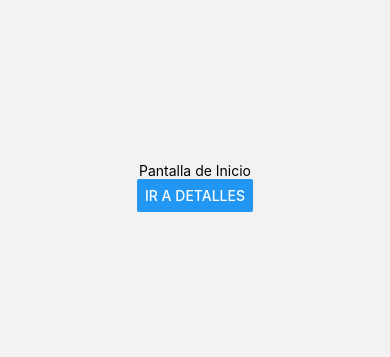
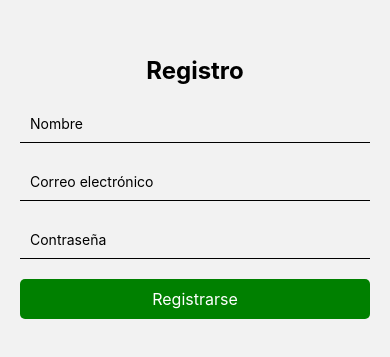
Before and after one commit to alfer007/cineClub-_Movil, a React Native app in the folder cineClub/: screen /Register in a window 390 px wide. Shown: the part 235-592 px from the top of the page. Built offline with nearby package versions, Linux system fonts and the light colour scheme; no server answers.

Commit message:
Register funcional

```diff
--- /dev/null
+++ b/cineClub/firebaseConfig.js
@@ -0,0 +1,21 @@
+import { initializeApp } from "firebase/app";
+import { getAuth } from "firebase/auth";
+import { getFirestore } from "firebase/firestore";
+import { getAnalytics } from "firebase/analytics";
+
+const firebaseConfig = {
+    apiKey: "AIzaSyAPgHdLEch0TU1BW9KZ4z_qZsKia-WwarE",
+    authDomain: "cineclub-62898.firebaseapp.com",
+    projectId: "cineclub-62898",
+    storageBucket: "cineclub-62898.firebasestorage.app",
+    messagingSenderId: "396717763094",
+    appId: "1:396717763094:web:ef5381d2f762156679a337",
+    measurementId: "G-JVS70ZW6QH"
+};
+
+// Inicializar Firebase
+const app = initializeApp(firebaseConfig);
+export const auth = getAuth(app);
+export const db = getFirestore(app);
+const analytics = getAnalytics(app);
+export const googleClientId = "396717763094-fmdca94ol8al2kggnktf80skb7q9c92q.apps.googleusercontent.com";
--- a/cineClub/package.json
+++ b/cineClub/package.json
@@ -9,10 +9,14 @@
     "web": "expo start --web"
   },
   "dependencies": {
+    "@react-native-async-storage/async-storage": "^1.23.1",
     "@react-navigation/native": "^7.0.14",
     "@react-navigation/native-stack": "^7.2.0",
     "expo": "~52.0.37",
+    "expo-auth-session": "~6.0.3",
+    "expo-random": "^14.0.1",
     "expo-status-bar": "~2.0.1",
+    "firebase": "^11.4.0",
     "react": "18.3.1",
     "react-native": "0.76.7",
     "react-native-gesture-handler": "^2.24.0",
--- a/cineClub/src/navigation/StackNavigator.js
+++ b/cineClub/src/navigation/StackNavigator.js
@@ -1,16 +1,49 @@
-import { createNativeStackNavigator } from '@react-navigation/native-stack';
-import { NavigationContainer } from '@react-navigation/native';
-import HomeScreen from '../screens/HomeScreen';
-import DetailsScreen from '../screens/DetailsScreen';
+import React, { useEffect, useState } from "react";
+import { View, ActivityIndicator } from "react-native";
+import { createNativeStackNavigator } from "@react-navigation/native-stack";
+import { NavigationContainer } from "@react-navigation/native";
+import HomeScreen from "../screens/HomeScreen";
+import DetailsScreen from "../screens/DetailsScreen";
+import RegisterScreen from "../screens/RegisterScreen";
+import Dashboard from "../screens/Dashboard"; // Asegúrate de importar Dashboard
+import { auth } from "../../firebaseConfig";
+import { onAuthStateChanged } from "firebase/auth";
 
 const Stack = createNativeStackNavigator();
 
 export default function StackNavigator() {
+  const [loading, setLoading] = useState(true);
+  const [user, setUser] = useState(null);
+
+  useEffect(() => {
+    const unsubscribe = onAuthStateChanged(auth, (currentUser) => {
+      setUser(currentUser);
+      setLoading(false);
+    });
+
+    return () => unsubscribe();
+  }, []);
+
+  if (loading) {
+    return (
+      <View style={{ flex: 1, justifyContent: "center", alignItems: "center" }}>
+        <ActivityIndicator size="large" color="#0000ff" />
+      </View>
+    );
+  }
+
   return (
     <NavigationContainer>
-      <Stack.Navigator initialRouteName="Home" screenOptions={{headerShown: false}}>
-        <Stack.Screen name="Home" component={HomeScreen} options={{ title: 'Inicio' }} />
-        <Stack.Screen name="Details" component={DetailsScreen} options={{ title: 'Detalles' }} />
+      <Stack.Navigator screenOptions={{ headerShown: false }}>
+        {user ? (
+          <Stack.Screen name="Dashboard" component={Dashboard} />
+        ) : (
+          <>
+            <Stack.Screen name="Home" component={HomeScreen} />
+            <Stack.Screen name="Details" component={DetailsScreen} />
+            <Stack.Screen name="Register" component={RegisterScreen} />
+          </>
+        )}
       </Stack.Navigator>
     </NavigationContainer>
   );
--- /dev/null
+++ b/cineClub/src/screens/Dashboard.js
@@ -0,0 +1,32 @@
+import React from "react";
+import { View, Text, TouchableOpacity, StyleSheet, Alert } from "react-native";
+import { signOut } from "firebase/auth";
+import { auth } from "../../firebaseConfig";
+
+export default function Dashboard({ navigation }) {
+  const handleLogout = async () => {
+    try {
+      await signOut(auth);
+      Alert.alert("Sesión cerrada");
+
+    } catch (error) {
+      Alert.alert("Error", error.message);
+    }
+  };
+
+  return (
+    <View style={styles.container}>
+      <Text style={styles.title}>Bienvenido al Dashboard</Text>
+      <TouchableOpacity style={styles.button} onPress={handleLogout}>
+        <Text style={styles.buttonText}>Cerrar Sesión</Text>
+      </TouchableOpacity>
+    </View>
+  );
+}
+
+const styles = StyleSheet.create({
+  container: { flex: 1, justifyContent: "center", alignItems: "center", padding: 20 },
+  title: { fontSize: 24, fontWeight: "bold", marginBottom: 20 },
+  button: { backgroundColor: "red", padding: 10, borderRadius: 5, width: "100%", alignItems: "center" },
+  buttonText: { color: "white", fontSize: 16 }
+});
--- a/cineClub/src/screens/HomeScreen.js
+++ b/cineClub/src/screens/HomeScreen.js
@@ -1,10 +1,44 @@
-import { View, Text, Button } from 'react-native';
+import React, { useState } from "react";
+import { View, Text, TextInput, TouchableOpacity, StyleSheet, Alert } from "react-native";
+import { signInWithEmailAndPassword } from "firebase/auth";
+import { auth } from "../../firebaseConfig";
 
 export default function HomeScreen({ navigation }) {
+  const [email, setEmail] = useState("");
+  const [password, setPassword] = useState("");
+
+  const handleLogin = async () => {
+    try {
+      await signInWithEmailAndPassword(auth, email, password);
+      Alert.alert("Inicio de sesión exitoso");
+
+    } catch (error) {
+      Alert.alert("Error", error.message);
+    }
+  };
+
+
+
   return (
-    <View style={{ flex: 1, justifyContent: 'center', alignItems: 'center' }}>
-      <Text>Pantalla de Inicio</Text>
-      <Button title="Ir a Detalles" onPress={() => navigation.navigate('Details')} />
+    <View style={styles.container}>
+      <Text style={styles.title}>Iniciar Sesión</Text>
+      <TextInput style={styles.input} placeholder="Correo electrónico" value={email} onChangeText={setEmail} keyboardType="email-address" />
+      <TextInput style={styles.input} placeholder="Contraseña" value={password} onChangeText={setPassword} secureTextEntry />
+      <TouchableOpacity style={styles.button2} onPress={() => navigation.navigate("Register")}>
+        <Text style={styles.buttonText}>Registrarse</Text>
+      </TouchableOpacity>
+      <TouchableOpacity style={styles.button} onPress={handleLogin}>
+        <Text style={styles.buttonText}>Ingresar</Text>
+      </TouchableOpacity>
     </View>
   );
 }
+
+const styles = StyleSheet.create({
+  container: { flex: 1, justifyContent: "center", alignItems: "center", padding: 20 },
+  title: { fontSize: 24, fontWeight: "bold", marginBottom: 20 },
+  input: { width: "100%", padding: 10, borderBottomWidth: 1, marginBottom: 20 },
+  button: { backgroundColor: "blue", padding: 10, borderRadius: 5, width: "100%", alignItems: "center" },
+  button2: { backgroundColor: "black", padding: 10, borderRadius: 5, width: "100%", alignItems: "center" },
+  buttonText: { color: "white", fontSize: 16 }
+});
--- /dev/null
+++ b/cineClub/src/screens/RegisterScreen.js
@@ -0,0 +1,61 @@
+import React, { useState } from "react";
+import { View, Text, TextInput, TouchableOpacity, StyleSheet, Alert } from "react-native";
+import { createUserWithEmailAndPassword } from "firebase/auth";
+import { auth, db } from "../../firebaseConfig";
+import { setDoc, doc } from "firebase/firestore";
+
+export default function RegisterScreen({ navigation }) {
+  const [email, setEmail] = useState("");
+  const [password, setPassword] = useState("");
+  const [nombre, setNombre] = useState("");
+
+  const handleRegister = async () => {
+    if (!nombre || !email || !password) {
+      Alert.alert("Error", "Por favor, completa todos los campos");
+      return;
+    }
+
+    try {
+      // Crear usuario en Firebase Authentication
+      const userCredential = await createUserWithEmailAndPassword(auth, email, password);
+      const user = userCredential.user;
+
+      console.log("Usuario registrado:", user.uid);
+
+      // Guardar usuario en Firestore
+      await setDoc(doc(db, "usuarios", user.uid), {
+        nombre: nombre,
+        email: email,
+        puntos: 0,
+        createdAt: new Date().toISOString()
+      });
+
+      Alert.alert("Registro exitoso", "Bienvenido!");
+      navigation.replace("Dashboard"); // Reemplaza para evitar regresar al registro
+
+    } catch (error) {
+      console.error("Error al registrar:", error);
+      Alert.alert("Error al registrar", error.message);
+    }
+  };
+
+  return (
+    <View style={styles.container}>
+      <Text style={styles.title}>Registro</Text>
+      <TextInput style={styles.input} placeholder="Nombre" value={nombre} onChangeText={setNombre} />
+      <TextInput style={styles.input} placeholder="Correo electrónico" value={email} onChangeText={setEmail} keyboardType="email-address" />
+      <TextInput style={styles.input} placeholder="Contraseña" value={password} onChangeText={setPassword} secureTextEntry />
+      <TouchableOpacity style={styles.button} onPress={handleRegister}>
+        <Text style={styles.buttonText}>Registrarse</Text>
+      </TouchableOpacity>
+    </View>
+  );
+}
+
+const styles = StyleSheet.create({
+  container: { flex: 1, justifyContent: "center", alignItems: "center", padding: 20 },
+  title: { fontSize: 24, fontWeight: "bold", marginBottom: 20 },
+  input: { width: "100%", padding: 10, borderBottomWidth: 1, marginBottom: 20 },
+  button: { backgroundColor: "green", padding: 10, borderRadius: 5, width: "100%", alignItems: "center" },
+  buttonText: { color: "white", fontSize: 16 }
+});
```
Also changed, not shown: cineClub/google-services.json (added, +39 -0 lines), 1 other file (tests, documents, lock files or other folders).
